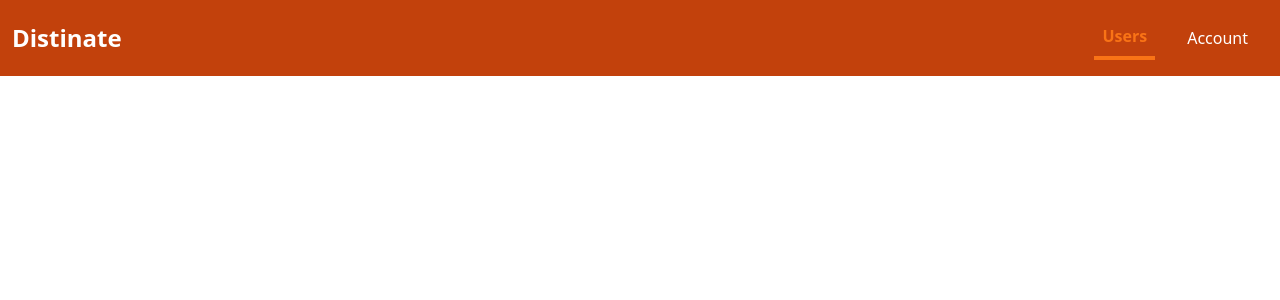
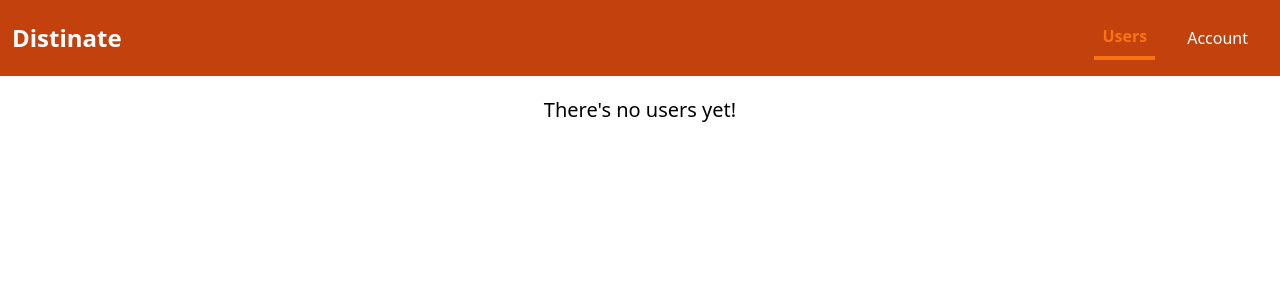
Before and after one commit to aung-myat76/destinate-mern-frontend, a React (Vite) app: page / in a window 1280 px wide. Shown: the top 300 px of the page. Built offline with nearby package versions, Linux system fonts and the light colour scheme; no server answers.

Commit message:
add user fallback

```diff
--- a/src/users/pages/UsersPage.jsx
+++ b/src/users/pages/UsersPage.jsx
@@ -23,6 +23,14 @@ const UsersPage = () => {
         fetchData();
     }, [sendRequest]);
 
+    if (!isLoading && !data) {
+        return (
+            <>
+                <p className="center text-xl">There's no users yet!</p>
+            </>
+        );
+    }
+
     return (
         <>
             {isLoading && <Loading loading={isLoading} />}
```
